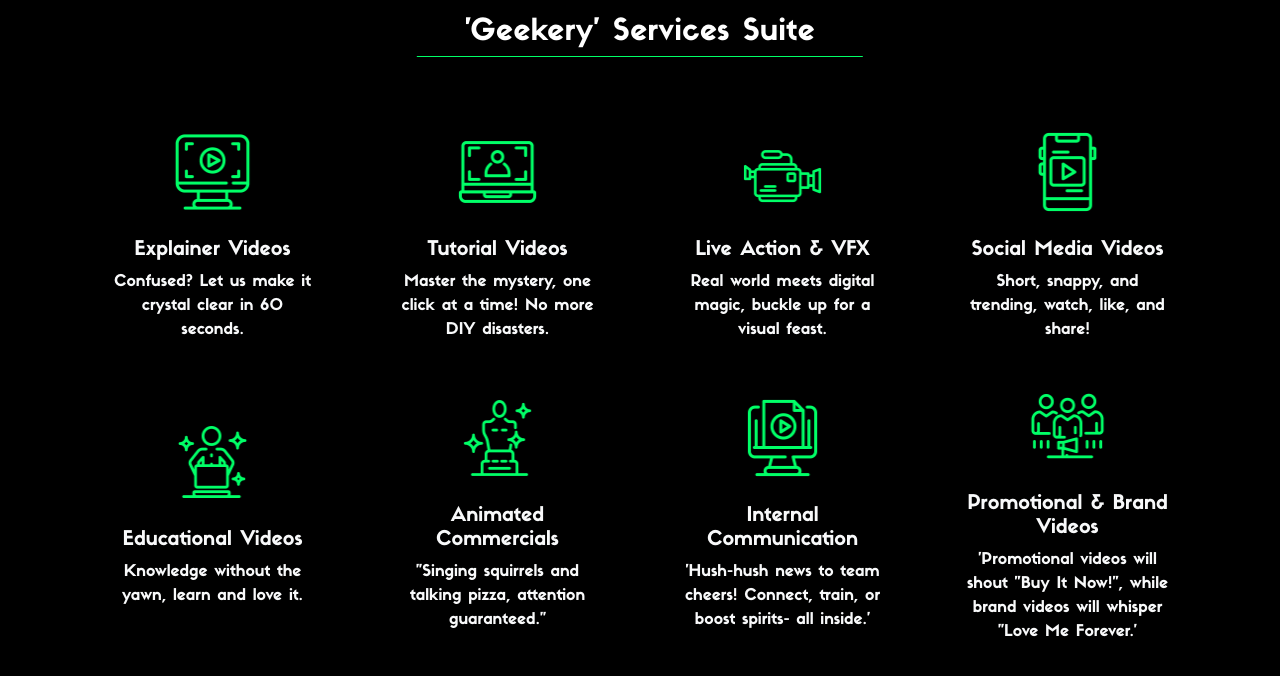
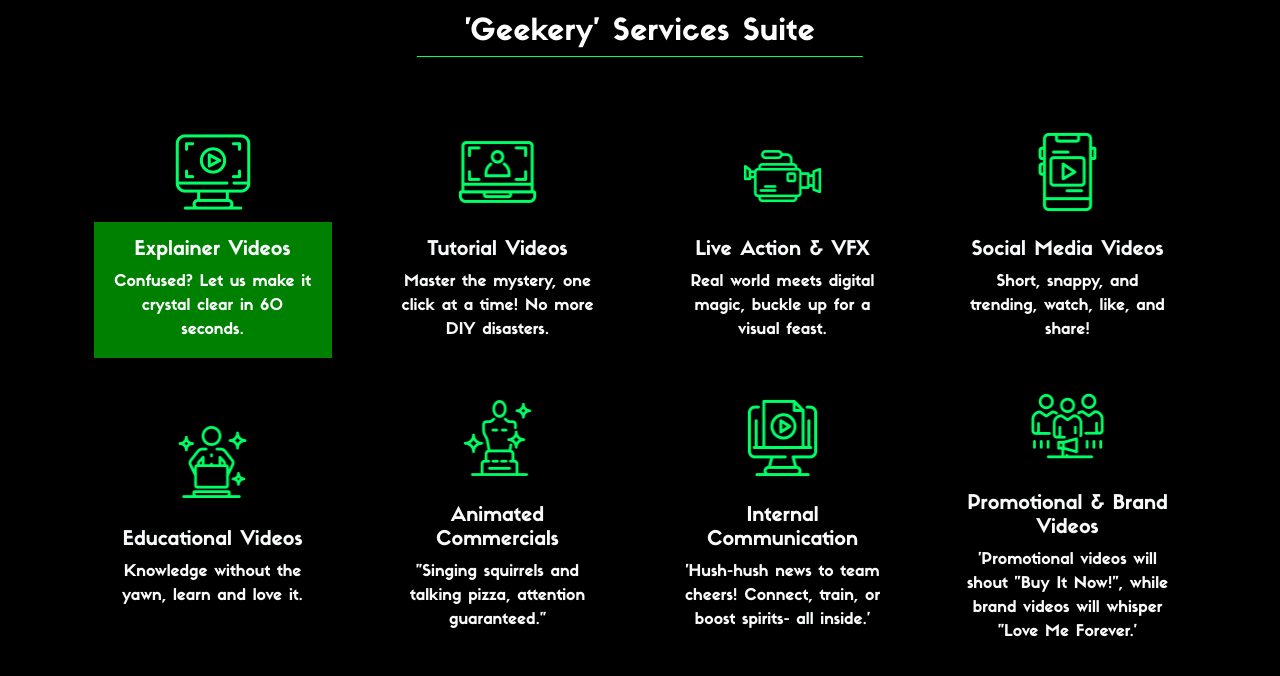
Before and after one commit to myself-pabitra/Geekery_github, a plain HTML site: page index.html in a window 1280 px wide. In both pictures the pointer is over the element 212 px from the left and 2264 px from the top of the page. Shown: the part 1974-2650 px from the top of the page. Drawn offline with nearby package versions, Linux system fonts and the light colour scheme.

Commit message:
Card flip fixed

```diff
--- a/style.css
+++ b/style.css
@@ -643,4 +643,12 @@ width: 42%;
 .card_background {
 background-color: #000000;
 }
+  .card:hover .card-body {
+    background-color: green;
+  }
+
+  .card:hover .card-img-top {
+    transform: rotateY(360deg);
+    transition: transform 1s; /* Add a smooth transition effect */
+  }
 /* bootstrap card Styling  */
```
